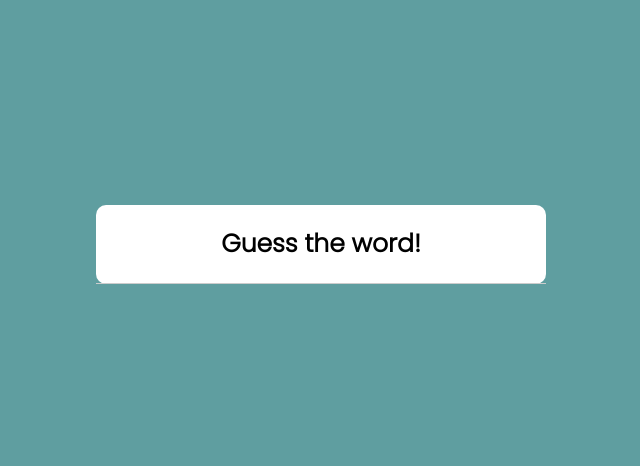
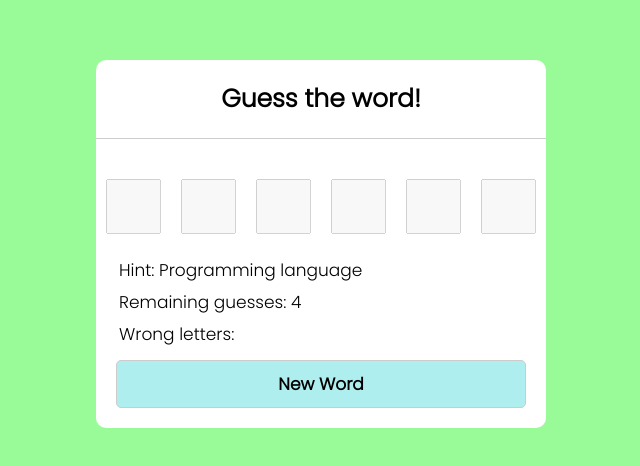
Before and after one commit to andremango/GuessTheWord, a plain HTML site: page index.html in a window 1280 px wide. Shown: the part 156-622 px from the top of the page, without its empty margins (319-959 px from the left). Drawn offline with Linux system fonts and the light colour scheme.

Commit message:
Basilar view

```diff
--- a/index.html
+++ b/index.html
@@ -5,7 +5,7 @@
     <title>Guess the word! | AM</title>
     <!-- CSS -->
     <link rel="stylesheet" href="./style.css" />
-    <meta name="viewport" content="width=device.width, initial-scale=1.0"/>
+    <meta name="viewport" content="width=device.width, initial-scale=1.0" />
   </head>
   <body>
     <!-- JS -->
@@ -13,7 +13,27 @@
 
     <div class="container-wrapper">
       <h1>Guess the word!</h1>
+
+      <div class="container-content">
+        <div class="inputs">
+          <input type="text" disabled />
+          <input type="text" disabled />
+          <input type="text" disabled />
+          <input type="text" disabled />
+          <input type="text" disabled />
+          <input type="text" disabled />
+        </div>
+
+        <div class="details">
+          <p class="hint-label">Hint: <bold>Programming language</bold></p>
+          <p class="remaining-guesses-label">
+            Remaining guesses: <bold>4</bold>
+          </p>
+          <p class="wrong-letters-label">Wrong letters:</p>
+        </div>
+
+        <button class="reset-btn">New Word</button>
+      </div>
     </div>
-
   </body>
 </html>
--- a/style.css
+++ b/style.css
@@ -1,10 +1,10 @@
 /** **/
-@import url('https://fonts.googleapis.com/css2?family=Poppins:wght@300&display=swap');
+@import url("https://fonts.googleapis.com/css2?family=Poppins:wght@300&display=swap");
 * {
   margin: 0;
   padding: 0;
   box-sizing: border-box;
-    font-family: 'Poppins', sans-serif;
+  font-family: "Poppins", sans-serif;
 }
 
 body {
@@ -12,7 +12,7 @@ body {
   align-items: center;
   justify-content: center;
   min-height: 100vh;
-    background: cadetblue;
+  background: palegreen;
 }
 
 .container-wrapper {
@@ -28,3 +28,36 @@ body {
   text-align: center;
   border-bottom: 1px solid #ccc;
 }
+
+.inputs {
+  display: flex;
+  flex-wrap: nowrap;
+  justify-content: center;
+}
+
+.inputs input {
+  width: 55px;
+  height: 55px;
+  margin: 20px 10px;
+}
+
+.container-content {
+  padding: 20px;
+}
+
+.details p {
+  font-size: 17px;
+  padding: 3px;
+}
+
+.reset-btn {
+  padding: 10px 0;
+  width: 100%;
+  font-size: 17px;
+  font-weight: bold;
+  background: paleturquoise;
+  border-radius: 5px;
+  border: 1px solid #ccc;
+  cursor: pointer;
+  margin-top: 10px;
+}
```
Lines whose indentation alone changed are shown as unchanged.
